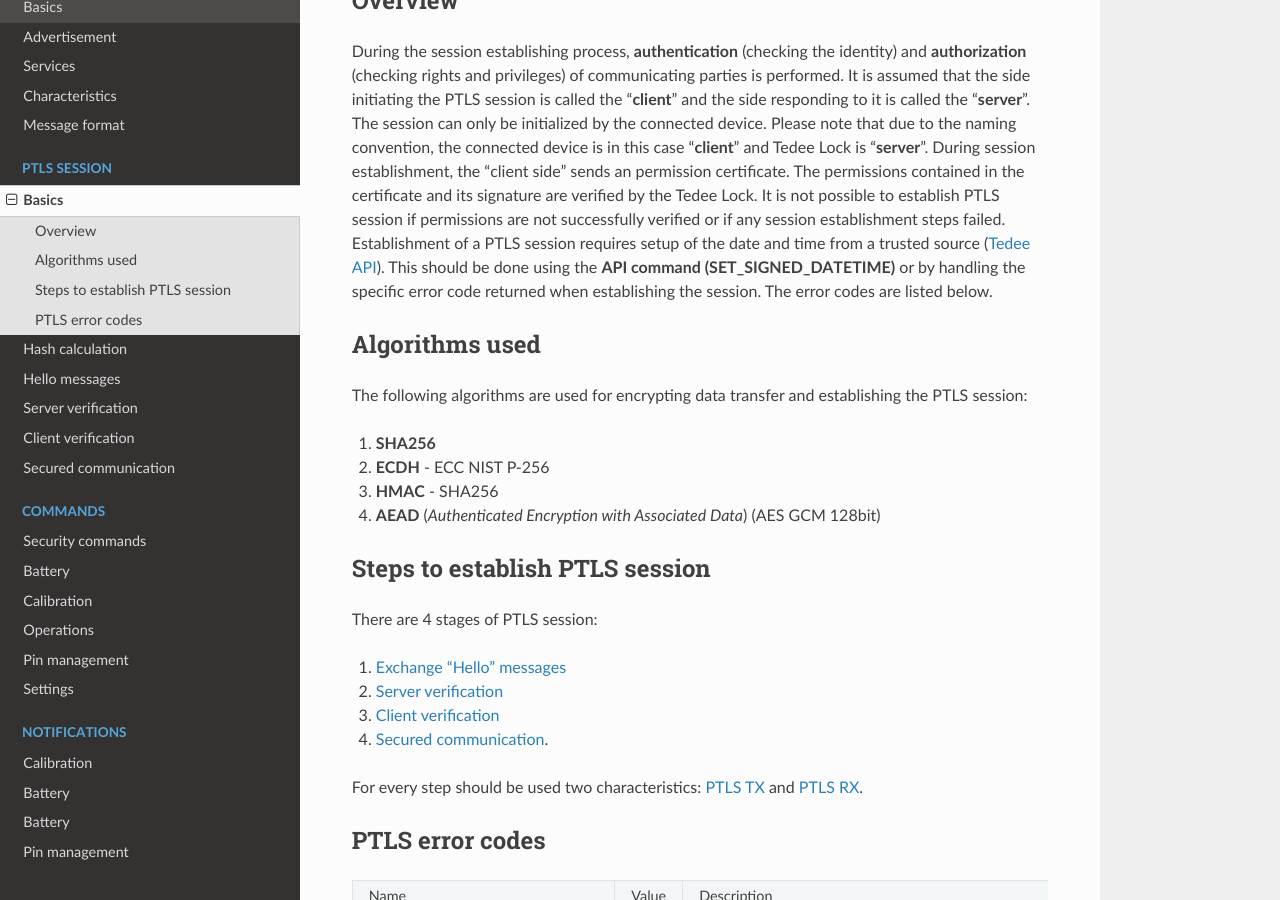
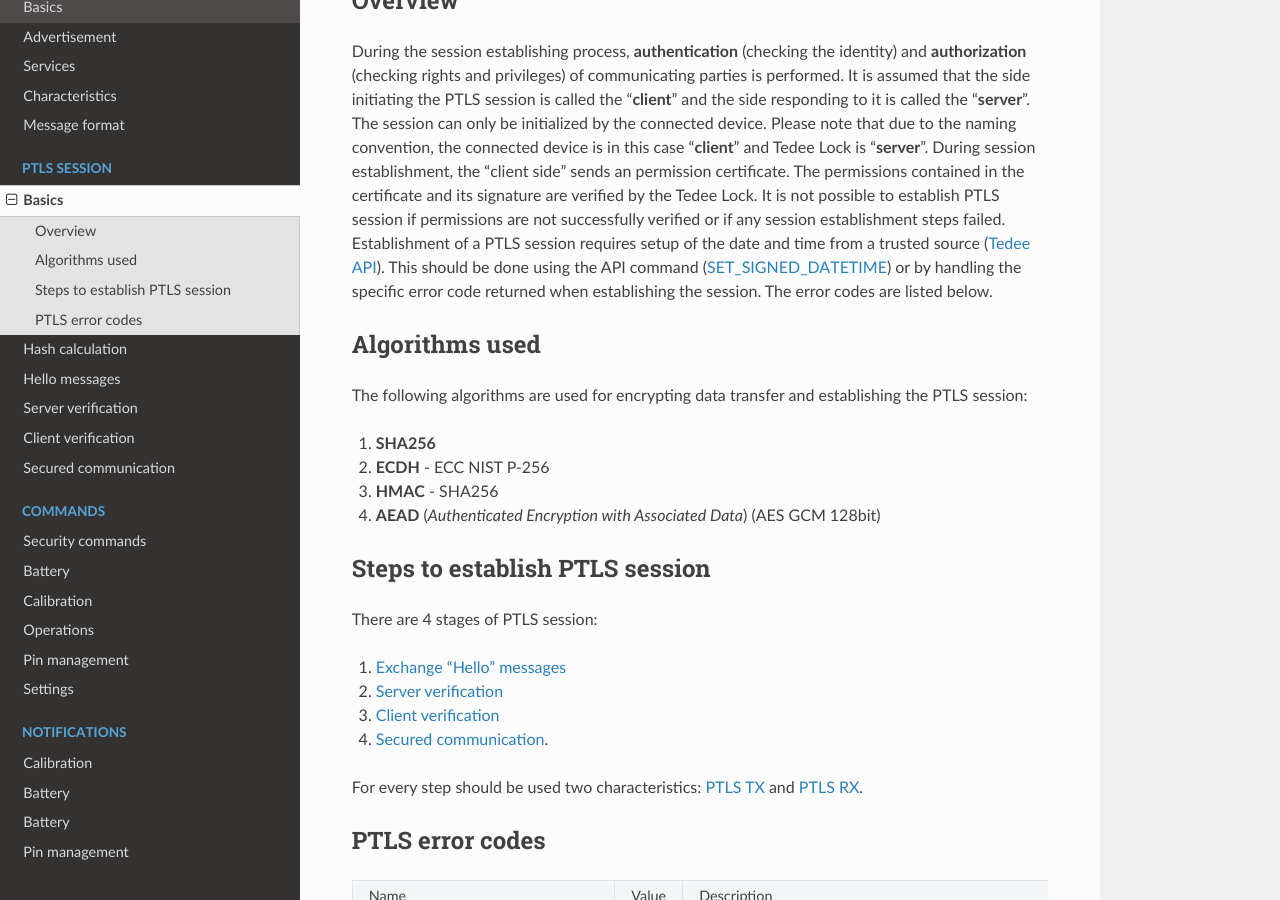
Before and after one commit to tedee-com/tedee-lock-ble-api-doc, a Sphinx documentation site: the page built from docs/source/ptls/basics.rst, in a window 1280 px wide and 900 px high, scrolled down 632 px. Built offline with Sphinx 7.4.7 and the Read the Docs theme 2.0.0, drawn with Linux system fonts in a browser that asks for light colours; pages that are not in the unit, such as notebooks, are missing from menus; part of the change alters nothing that is shown.

```diff
--- a/docs/source/ptls/basics.rst
+++ b/docs/source/ptls/basics.rst
@@ -24,7 +24,7 @@ During session establishment, the "client side" sends an permission certificate.
 The permissions contained in the certificate and its signature are verified by the Tedee Lock.
 It is not possible to establish PTLS session if permissions are not successfully verified or if any session establishment steps failed.
 Establishment of a PTLS session requires setup of the date and time from a trusted source (`Tedee API <https://api.tedee.com/>`_).
-This should be done using the **API command (SET_SIGNED_DATETIME)** or by handling the specific error code returned when establishing the session.
+This should be done using the API command (:doc:`SET_SIGNED_DATETIME <../commands/security/set-signed-time>`) or by handling the specific error code returned when establishing the session.
 The error codes are listed below.
 
 Algorithms used
@@ -54,24 +54,24 @@ For every step should be used two characteristics: :ref:`ptls_tx_characteristic`
 PTLS error codes
 ----------------
 
-+----------------------------+-------+-----------------------------------------------------------------------------------------------------+
-| Name                       | Value | Description                                                                                         |
-+----------------------------+-------+-----------------------------------------------------------------------------------------------------+
-| ALERT_CODE_OK              | 0x00  | No error                                                                                            |
-+----------------------------+-------+-----------------------------------------------------------------------------------------------------+
-| ALERT_CODE_ERROR           | 0x01  | | Indicates one of many errors that may occur when establishing the session.                        |
-|                            |       | | It does not specify its exact location or cause for the security reasons.                         |
-+----------------------------+-------+-----------------------------------------------------------------------------------------------------+
-| ALERT_CODE_NO_TRUSTED_TIME | 0x02  | | No trusted date and time.                                                                         |
-|                            |       | | Time should be set via API command (**SET_SIGNED_DATETIME**)                                      |
-+----------------------------+-------+-----------------------------------------------------------------------------------------------------+
-| ALERT_CODE_TIMEOUT         | 0x03  | Session has expired due to session timeout (**24h**)                                                |
-+----------------------------+-------+-----------------------------------------------------------------------------------------------------+
-| ALERT_CODE_DISCONNECTED    | 0x04  | Communication side disconnected (Bluetooth connection closed)                                       |
-+----------------------------+-------+-----------------------------------------------------------------------------------------------------+
-| ALERT_CODE_INVALID_CERT    | 0x05  | | Invalid certificate.                                                                              |
-|                            |       | | It applies to any problem with the certificate (expired, no permissions, invalid signature, etc.) |
-+----------------------------+-------+-----------------------------------------------------------------------------------------------------+
-| ALERT_CODE_NOT_REGISTERED  | 0x06  | | Indicates the situation where device is still linked with the account but has been manually reset |
-|                            |       | | to factory defaults (unregistered). In such case device has no keys to establish PTLS session.    |
-+----------------------------+-------+-----------------------------------------------------------------------------------------------------+
++----------------------------+-------+----------------------------------------------------------------------------------------------------------+
+| Name                       | Value | Description                                                                                              |
++----------------------------+-------+----------------------------------------------------------------------------------------------------------+
+| ALERT_CODE_OK              | 0x00  | No error                                                                                                 |
++----------------------------+-------+----------------------------------------------------------------------------------------------------------+
+| ALERT_CODE_ERROR           | 0x01  | | Indicates one of many errors that may occur when establishing the session.                             |
+|                            |       | | It does not specify its exact location or cause for the security reasons.                              |
++----------------------------+-------+----------------------------------------------------------------------------------------------------------+
+| ALERT_CODE_NO_TRUSTED_TIME | 0x02  | | No trusted date and time.                                                                              |
+|                            |       | | Time should be set via API command (:doc:`SET_SIGNED_DATETIME <../commands/security/set-signed-time>`) |
++----------------------------+-------+----------------------------------------------------------------------------------------------------------+
+| ALERT_CODE_TIMEOUT         | 0x03  | Session has expired due to session timeout (**24h**)                                                     |
++----------------------------+-------+----------------------------------------------------------------------------------------------------------+
+| ALERT_CODE_DISCONNECTED    | 0x04  | Communication side disconnected (Bluetooth connection closed)                                            |
++----------------------------+-------+----------------------------------------------------------------------------------------------------------+
+| ALERT_CODE_INVALID_CERT    | 0x05  | | Invalid certificate.                                                                                   |
+|                            |       | | It applies to any problem with the certificate (expired, no permissions, invalid signature, etc.)      |
++----------------------------+-------+----------------------------------------------------------------------------------------------------------+
+| ALERT_CODE_NOT_REGISTERED  | 0x06  | | Indicates the situation where device is still linked with the account but has been manually reset      |
+|                            |       | | to factory defaults (unregistered). In such case device has no keys to establish PTLS session.         |
++----------------------------+-------+----------------------------------------------------------------------------------------------------------+
```
